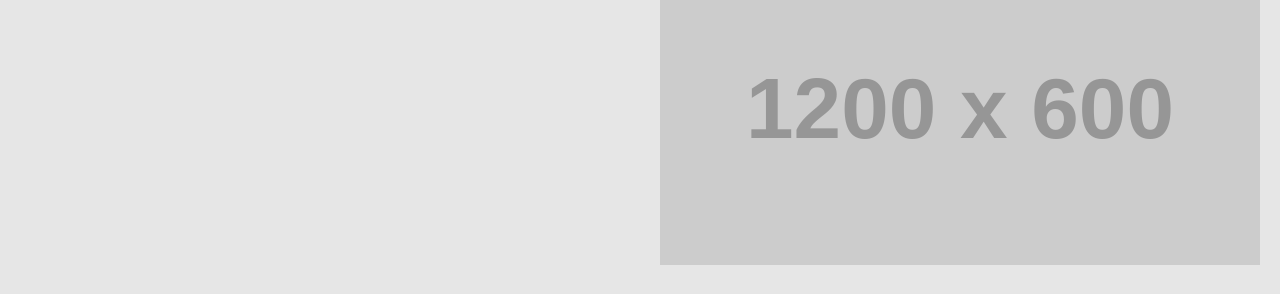
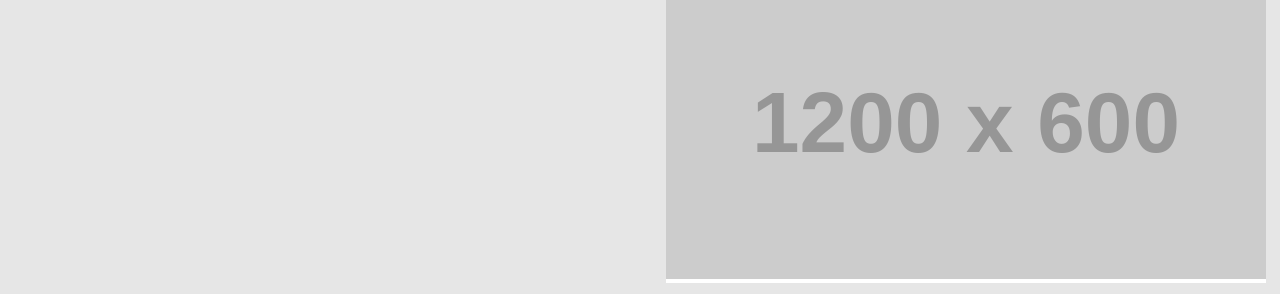
Before and after one commit to codekarmic/email-designer, a plain HTML site: page index.html in a window 1280 px wide. Shown: the part 346-640 px from the top of the page. Drawn offline with nearby package versions, Linux system fonts and the light colour scheme; placeholder pictures from the web are drawn by us.

Commit message:
fixed scrolling issues in Firefox, fixed layout appearing broken in IE

```diff
--- a/css/styles.scss
+++ b/css/styles.scss
@@ -14,9 +14,9 @@ h2 {
 .center-content
 {
     background: rgba(230,230,230,1);
-    min-height: 100vh;
+    height: 100vh;
     display: flex;
-    flex-flow: column wrap;
+    flex-flow: column;
 
     & > * {
         flex: 1 1 auto;
@@ -34,11 +34,11 @@ h2 {
     {
         display: flex;
         flex-flow: row wrap;
-        max-height: 90vh;
+        justify-content: space-between;
         overflow: hidden;
 
         & > * {
-            flex: 0 1 50%;
+            flex: 0 1 49%;
         }
 
         #displayarea
@@ -46,6 +46,7 @@ h2 {
             padding: 10px;
             margin: 0 auto;
             overflow: scroll;
+            max-height: 100%;
 
             *[data-state="drop"]
             {
@@ -83,8 +84,8 @@ h2 {
 
         #workspace
         {
-            overflow-y: scroll;
-            overflow-x: none;
+            max-height: 100%;
+            overflow: scroll;
 
             *[data-state="drag"] {
                 cursor: pointer;
--- a/index.html
+++ b/index.html
@@ -6,8 +6,6 @@
 
     <title>Drag Test</title>
 
-    <!-- Latest compiled and minified CSS -->
-    <link href="https://maxcdn.bootstrapcdn.com/bootstrap/3.3.1/css/bootstrap.min.css" rel="stylesheet" />
     <link rel="stylesheet" href="css/styles.css">
 
     <!-- Include Polyfills First -->
--- a/js/dragdrop.js
+++ b/js/dragdrop.js
@@ -111,7 +111,7 @@ let DragDrop = function(o) {
             }
 
             if (this.type === "dragend") {
-                this.target.draggable = false;
+                this.target.removeAttribute('draggable');
                 instance.dragkey = key;
 
                 // switch dragging flag to false
@@ -160,9 +160,6 @@ let DragDrop = function(o) {
                 target : this.target,
             }
 
-            // Disable drag if true by default
-            this.target.draggable = false;
-
             if (this.type === "dragenter" && instance.dragging) {
                 // enables dropzones when dragging
                 if (this.target.dataset.state === 'drop') {
@@ -201,7 +198,7 @@ let DragDrop = function(o) {
 
             if (this.type === "drop") {
                 if (this.target !== dragged.parentNode) {
-                    dragged.draggable = false;
+                    dragged.removeAttribute('draggable');
                     dragging = false;
 
                     switch(dragged.dataset.method) {
--- a/js/main.js
+++ b/js/main.js
@@ -7,9 +7,9 @@ document.addEventListener('DOMContentLoaded', function(evt) {
 			}
 
 			// Make all text editable
-			params.target.querySelectorAll('tr').forEach(function(el) {
-				el.setAttribute('contenteditable','true');
-			});
+			// params.target.querySelectorAll('tr').forEach(function(el) {
+			// 	el.setAttribute('contenteditable','true');
+			// });
 		},
 	});
 	dragdrop.init();
```
Also changed, not shown: css/styles.css, 1 other file.
